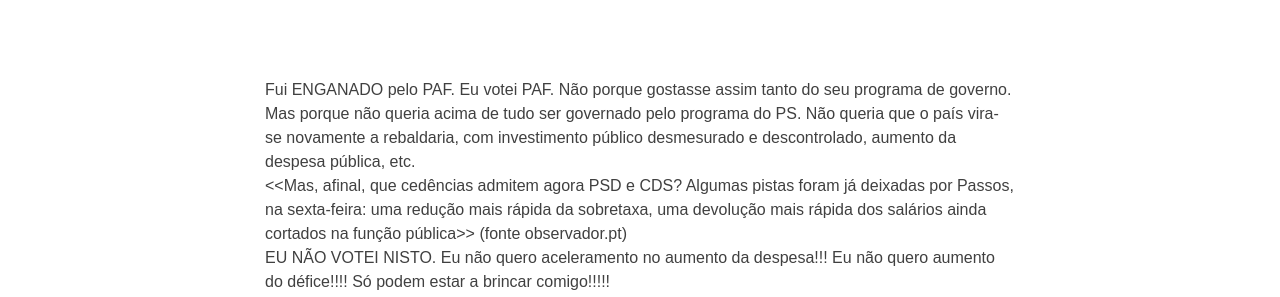
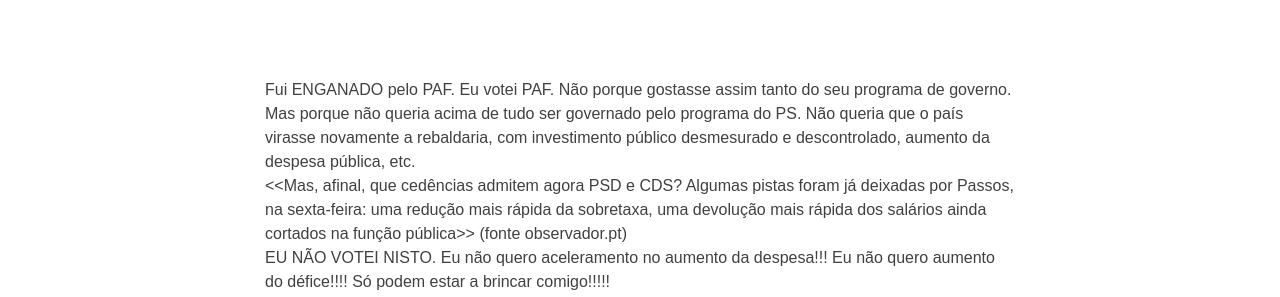
Before and after one commit to fmcarvalho/fmcarvalho.github.io, a Jekyll site: the page built from _posts/2015-10-13-afinal-vale-tudo.html, in a window 1280 px wide. Shown: the part 387-684 px from the top of the page. Built offline with Jekyll 4.4.1, drawn with Linux system fonts in a browser that asks for light colours; nearby versions of some CDN libraries.

Commit message:
Fix typo

```diff
--- a/_posts/2015-10-13-afinal-vale-tudo.html
+++ b/_posts/2015-10-13-afinal-vale-tudo.html
@@ -28,7 +28,7 @@
   first_name: ''
   last_name: ''
 ---
-<p>Fui ENGANADO pelo PAF. Eu votei PAF. Não porque gostasse assim tanto do seu programa de governo. Mas porque não queria acima de tudo ser governado pelo programa do PS. Não queria que o país vira-se novamente a rebaldaria, com investimento público desmesurado e descontrolado, aumento da despesa pública, etc.<br />
+<p>Fui ENGANADO pelo PAF. Eu votei PAF. Não porque gostasse assim tanto do seu programa de governo. Mas porque não queria acima de tudo ser governado pelo programa do PS. Não queria que o país virasse novamente a rebaldaria, com investimento público desmesurado e descontrolado, aumento da despesa pública, etc.<br />
 &lt;&lt;Mas, afinal, que cedências admitem agora PSD e CDS? Algumas pistas foram já deixadas por Passos, na sexta-feira: uma redução mais rápida da sobretaxa, uma devolução mais rápida dos salários ainda cortados na função pública&gt;&gt; (fonte observador.pt)<br />
 EU NÃO VOTEI NISTO. Eu não quero aceleramento no aumento da despesa!!! Eu não quero aumento do défice!!!! Só podem estar a brincar comigo!!!!!<br />
 E hoje já se sentem os efeitos desta brincadeira: “Juros sobem. Bolsa cai. Banca afunda.” (fonte jornal de negócios).<br />
```
